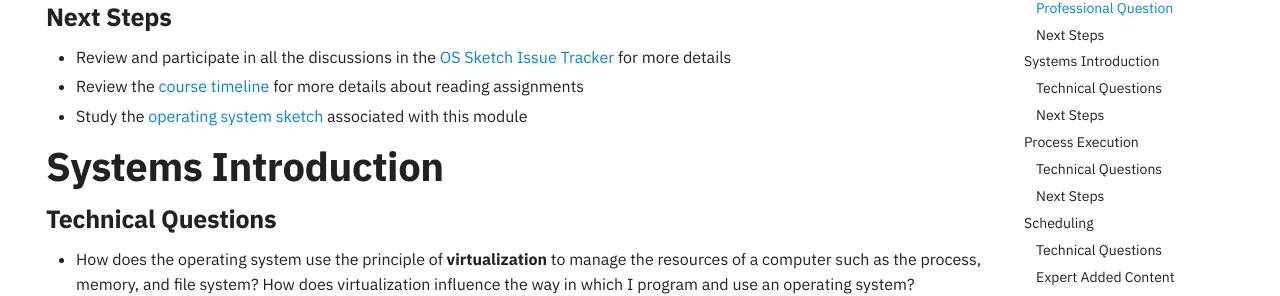
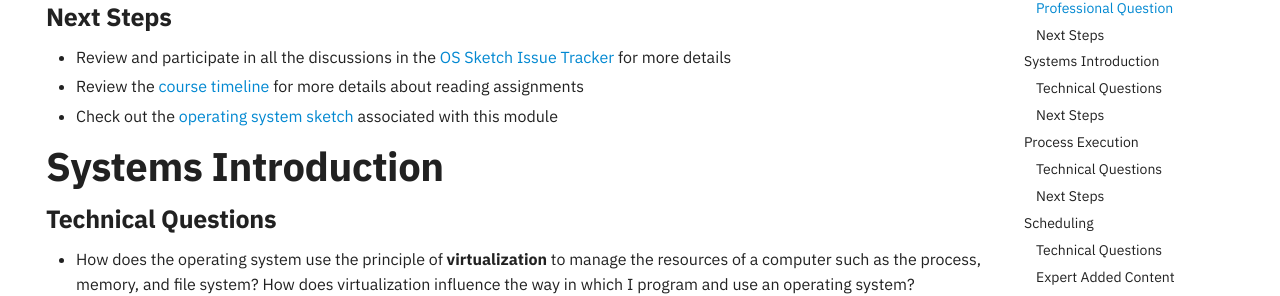
Before and after one commit to OS-Sketch/www.os-sketch.com, an MkDocs documentation site: the page built from docs/operating-systems/schedule.md, in a window 1280 px wide and 900 px high, scrolled down 457 px. Shown: the part 154-450 px from the top of the window. Built offline with MkDocs 1.6.1 and Material for MkDocs 9.7.7, drawn with Linux system fonts in a browser that asks for light colours; comment, search, counter and statistics services are not loaded.

Commit message:
fix: Improve phrasing in the sketches link in schedule.

```diff
--- a/docs/operating-systems/schedule.md
+++ b/docs/operating-systems/schedule.md
@@ -27,7 +27,7 @@ hide:
   details
 - Review the [course timeline](#course-timeline) for more details about reading
   assignments
-- Study the [operating system sketch](/operating-systems/sketches/) associated with this module
+- Check out the [operating system sketch](/operating-systems/sketches/) associated with this module
 
 ## Systems Introduction
 
```
